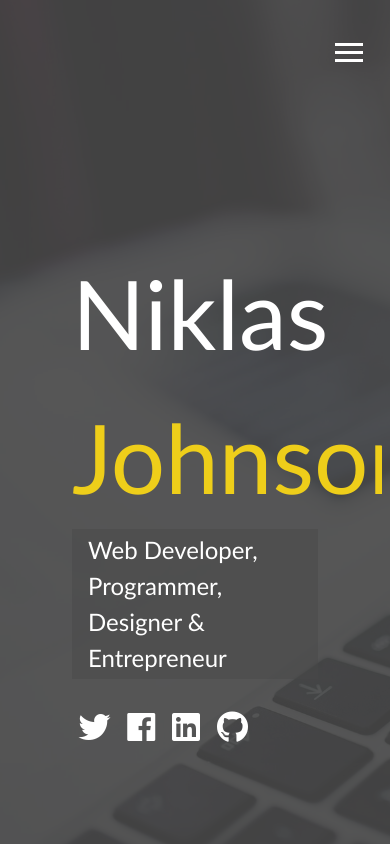
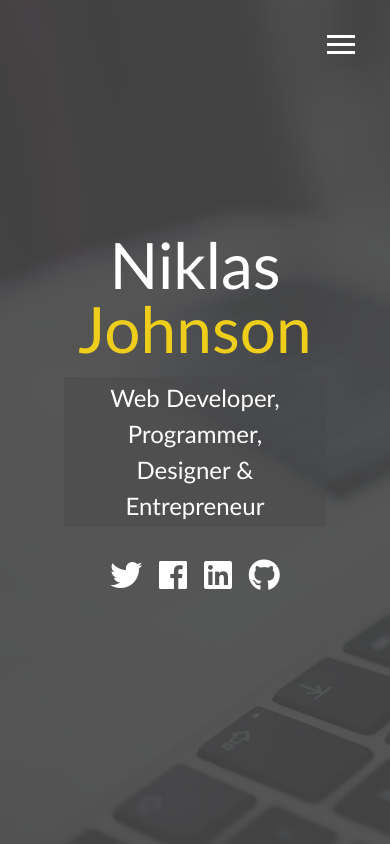
Before and after one commit to nirrster/modern_portfolio, a website: page dist/index.html in a window 390 px wide. Drawn offline with Linux system fonts and the light colour scheme.

Commit message:
added media queries and made a new overlay responsive

```diff
--- a/scss/_config.scss
+++ b/scss/_config.scss
@@ -28,3 +28,28 @@ $background-opacity: 0.9;
     }
   }
 }
+
+//Media Query Mixins
+@mixin mediaSm {
+  @media screen and (max-width: 500px) {
+    @content;
+  }
+}
+
+@mixin mediaMd {
+  @media screen and (max-width: 768px) {
+    @content;
+  }
+}
+
+@mixin mediaLg {
+  @media screen and (min-width: 769px) and (max-width: 1170px) {
+    @content;
+  }
+}
+
+@mixin mediaXl {
+  @media screen and (min-width: 1171px) {
+    @content;
+  }
+}
--- /dev/null
+++ b/scss/_mobile.scss
@@ -0,0 +1,52 @@
+//Wide Screens
+@include mediaXl {
+}
+//Desktops & Laptops Screens
+@include mediaLg {
+}
+//Tablets & Small Laptops Screens
+@include mediaMd {
+  main {
+    align-items: center;
+    text-align: center;
+
+    .lg-heading {
+      line-height: 1;
+      margin-bottom: 1rem;
+    }
+  }
+
+  ul.menu-nav,
+  div.menu-branding {
+    float: none;
+    width: 100%;
+    min-height: 0;
+
+    &.show {
+      transform: translate3d(0, 0, 0);
+    }
+  }
+
+  .menu-nav {
+    height: 75vh;
+    transform: translate3d(-100%, 0, 0);
+    font-size: 24px;
+  }
+  .menu-branding {
+    height: 25vh;
+    transform: translate3d(100%, 0, 0);
+
+    .portrait {
+      background: url("../img/portrait_small.jpg");
+      width: 150px;
+      height: 150px;
+    }
+  }
+}
+//Smart Phones
+@include mediaSm {
+  main#home h1 {
+    margin-top: 10vh;
+    font-size: 4rem;
+  }
+}
--- a/scss/main.scss
+++ b/scss/main.scss
@@ -1,5 +1,6 @@
 @import "config";
 @import "menu";
+@import "mobile";
 
 * {
   box-sizing: border-box;
@@ -10,7 +11,7 @@ body {
   background: $primary-color;
   color: #fff;
   height: 100%;
-  marign: 0;
+  margin: 0;
   font-family: "Trebuchet MS", "Lucida Sans Unicode", "Lucida Grande",
     "Lucida Sans", Arial, sans-serif;
   line-height: 1.5;
```
Also changed, not shown: dist/css/main.css.
